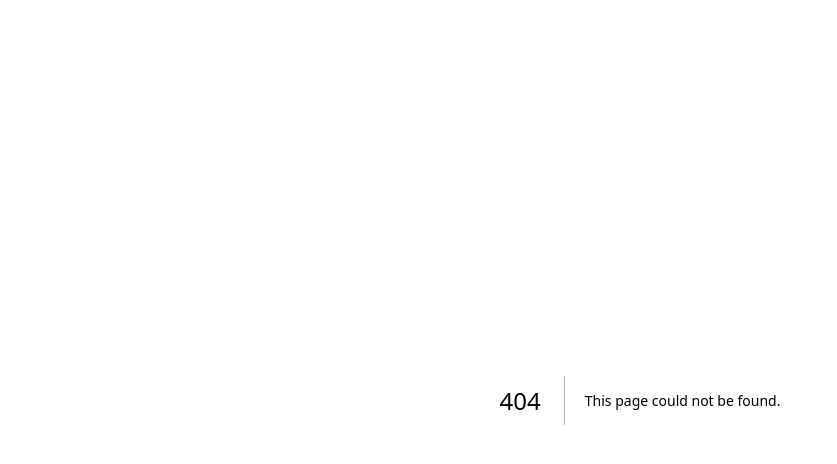
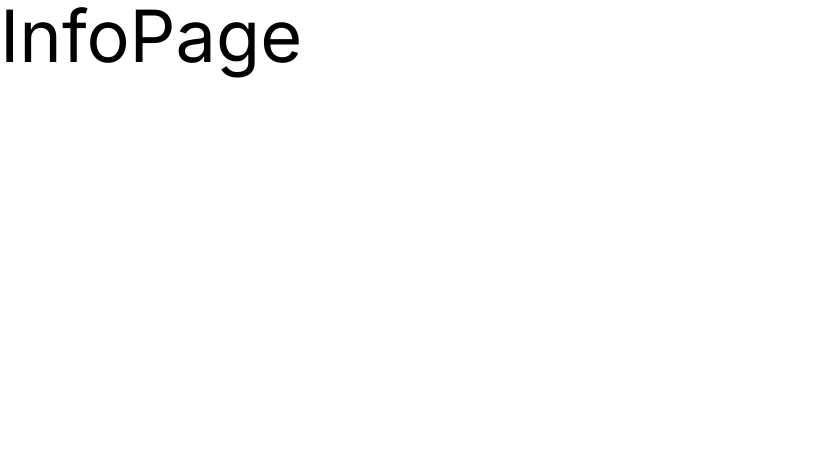
Before and after one commit to Mig-uel/avenue, a Next.js app: page /info in a window 1280 px wide. Before the commit this address had no page. Shown: the top 464 px of the page, without its empty margins (0-837 px from the left). Built offline with nearby package versions, Linux system fonts and the light colour scheme.

Commit message:
feat: Add InfoPage component

```diff
--- /dev/null
+++ b/app/info/page.tsx
@@ -0,0 +1,9 @@
+const InfoPage = () => {
+  return (
+    <div>
+      <h1 className='text-7xl'>InfoPage</h1>
+    </div>
+  )
+}
+
+export default InfoPage
```
